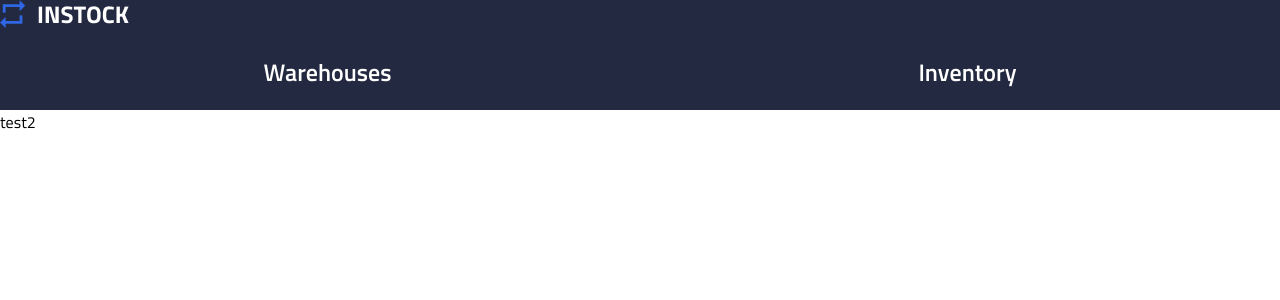
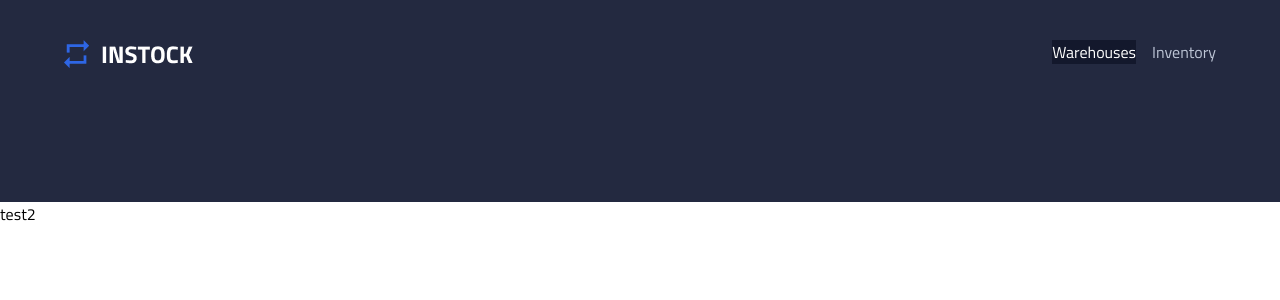
Before and after one commit to hopeaaaa/instock-frontend, a React (Vite) app: page / in a window 1280 px wide. Shown: the top 300 px of the page. Built offline with nearby package versions, Linux system fonts and the light colour scheme.

Commit message:
Header Function Complete

```diff
--- a/src/components/Header/Header.jsx
+++ b/src/components/Header/Header.jsx
@@ -1,4 +1,4 @@
-import { Link } from "react-router-dom";
+import { NavLink } from "react-router-dom";
 import inStockLogo from "../../assets/logo/InStock-Logo_1x.png";
 import "./Header.scss";
 
@@ -6,18 +6,26 @@ function Header() {
   return (
     <div className="header">
       <div className="header__instock">
-        <a href="/" className="temporary-link">
+        <NavLink to="/" className="temporary-link">
           <img
             src={inStockLogo}
             alt="InStock Logo"
             className="header__hero-image"
           />
-        </a>
+        </NavLink>
       </div>
-      <div className="header__redirect">
-        <h2 className="header__warehouse">Warehouses</h2>
-        <h2 className="header__inventory">Inventory</h2>
-      </div>
+      <ul className="header__nav-bar">
+        <li className="header__warehouse">
+          <NavLink to="/" className="header__nav-link">
+            Warehouses
+          </NavLink>
+        </li>
+        <li className="header__inventory">
+          <NavLink to="/inventory" className="header__nav-link">
+            Inventory
+          </NavLink>
+        </li>
+      </ul>
     </div>
   );
 }
--- a/src/components/Header/Header.scss
+++ b/src/components/Header/Header.scss
@@ -5,16 +5,48 @@
   background-color: $graphite;
   display: flex;
   flex-direction: column;
-  &__hero-image {
-    margin: 0rem auto;
+  padding: 1rem 0rem 6rem;
+  @include tablet {
+    padding: 2rem 1rem 6rem;
+    flex-direction: row;
+    justify-content: space-between;
   }
+  @include desktop {
+    padding: 2.5rem 4rem 8rem;
+  }
+
   &__instock {
     @include dimensions(max-content, 100%);
+    display: flex;
     justify-content: center;
+    @include tablet {
+      width: max-content;
+    }
   }
-  &__redirect {
-    color: $white;
-    @include space-around;
+  &__nav {
+    &-bar {
+      color: $white;
+      @include space-around;
+      list-style-type: none;
+      padding: 0rem;
+      @include tablet {
+        justify-content: flex-end;
+        width: max-content;
+        gap: 1rem;
+        margin: 0rem;
+      }
+    }
+    &-link {
+      color: $cloud;
+      &:hover {
+        background-color: $instock-indigo;
+        text-decoration: underline;
+      }
+      &.active {
+        background-color: $instock-black;
+        color: $white;
+      }
+    }
   }
 }
 
```
